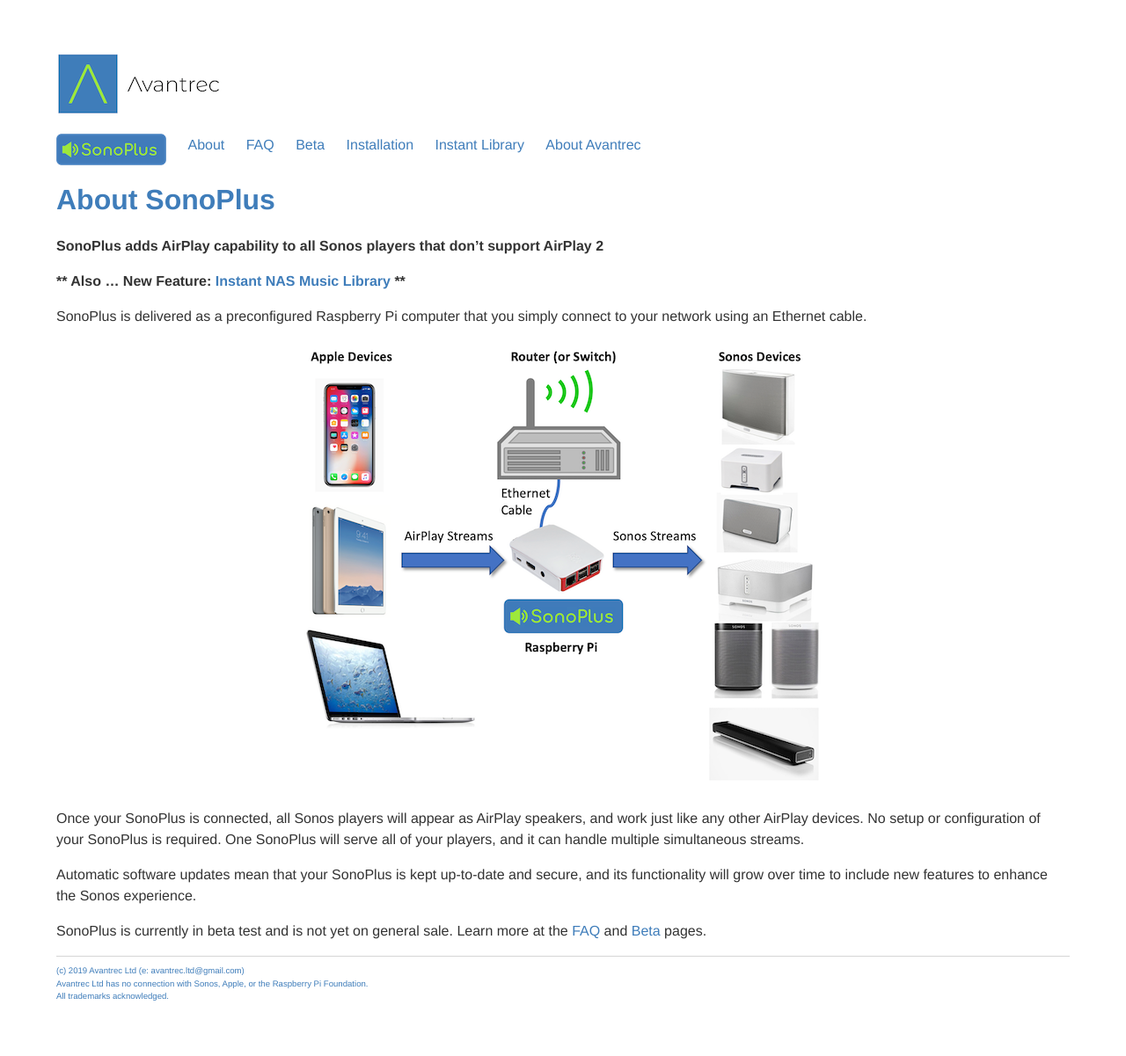
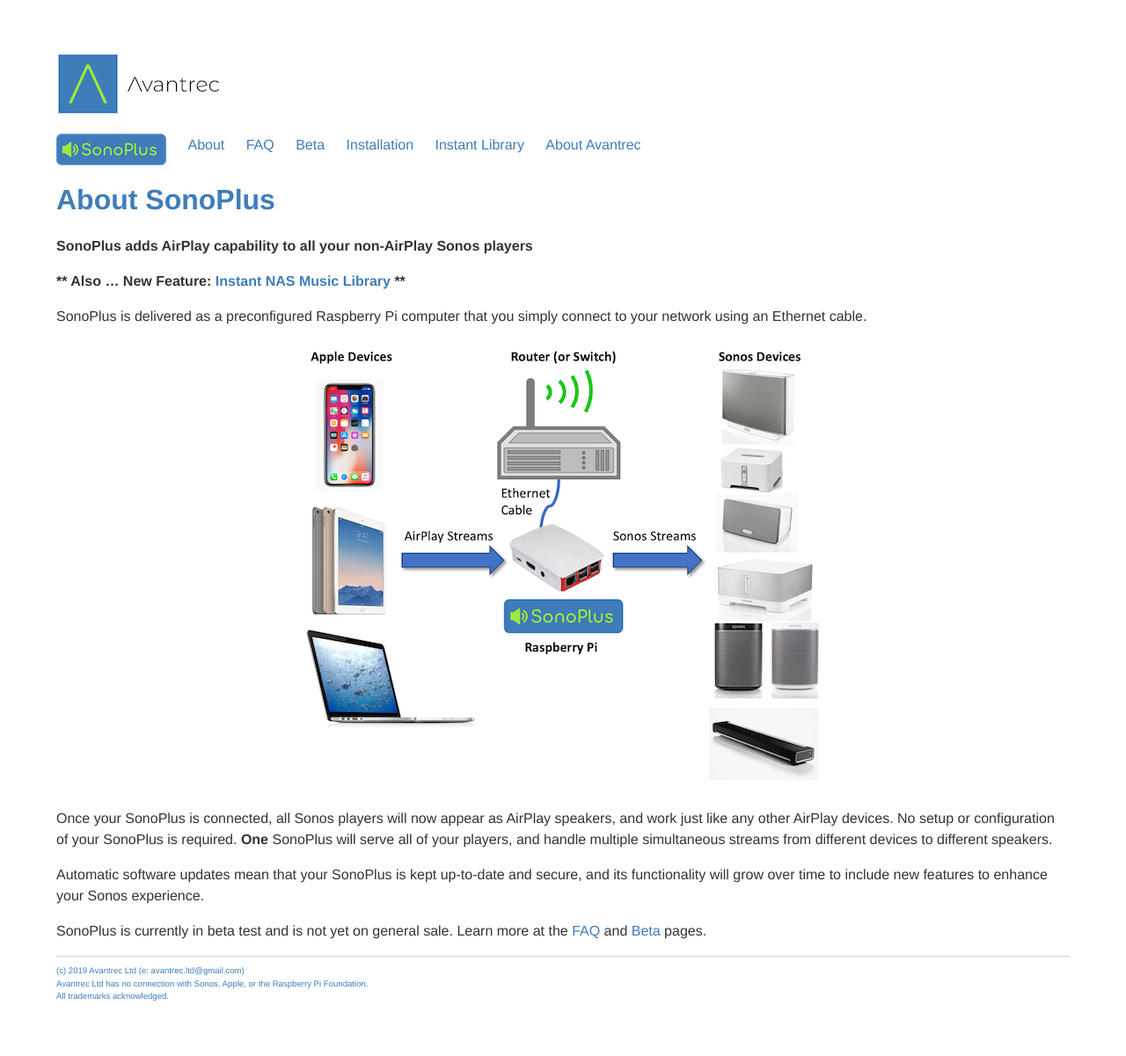
Before and after one commit to avantrec/avantrec.github.io, a Jekyll site: the page built from sonoplus/index.md, in a window 1280 px wide. Shown: the whole page at 88% size. Built offline with Jekyll 4.4.1, drawn with Linux system fonts in a browser that asks for light colours.

Commit message:
Minor text edits

```diff
--- a/sonoplus/index.md
+++ b/sonoplus/index.md
@@ -5,7 +5,7 @@
 
 # About SonoPlus
 
-**SonoPlus adds AirPlay capability to all Sonos players that don't support AirPlay 2**
+**SonoPlus adds AirPlay capability to all your non-AirPlay Sonos players**
 
 **** Also ... New Feature: [Instant NAS Music Library]({{ site.baseurl }}{% link sonoplus/instantlibrary.md %}) ****
 
@@ -14,8 +14,8 @@
 {: style="text-align:center"}
 ![SonoPlus](/images/SonoPlusDiagram_600px.png)
 
-Once your SonoPlus is connected, all Sonos players will appear as AirPlay speakers, and work just like any other AirPlay devices. No setup or configuration of your SonoPlus is required. One SonoPlus will serve all of your players, and it can handle multiple simultaneous streams.
+Once your SonoPlus is connected, all Sonos players will now appear as AirPlay speakers, and work just like any other AirPlay devices. No setup or configuration of your SonoPlus is required. **One** SonoPlus will serve all of your players, and handle multiple simultaneous streams from different devices to different speakers.
 
-Automatic software updates mean that your SonoPlus is kept up-to-date and secure, and its functionality will grow over time to include new features to enhance the Sonos experience.
+Automatic software updates mean that your SonoPlus is kept up-to-date and secure, and its functionality will grow over time to include new features to enhance your Sonos experience.
 
 SonoPlus is currently in beta test and is not yet on general sale. Learn more at the [FAQ]({{ site.baseurl }}{% link sonoplus/faq.md %}) and [Beta]({{ site.baseurl }}{% link sonoplus/beta.md %}) pages.
```
Also changed, not shown: sonoplus/faq.md (+2 -2 lines), sonoplus/instantlibrary.md (+3 -3 lines).
